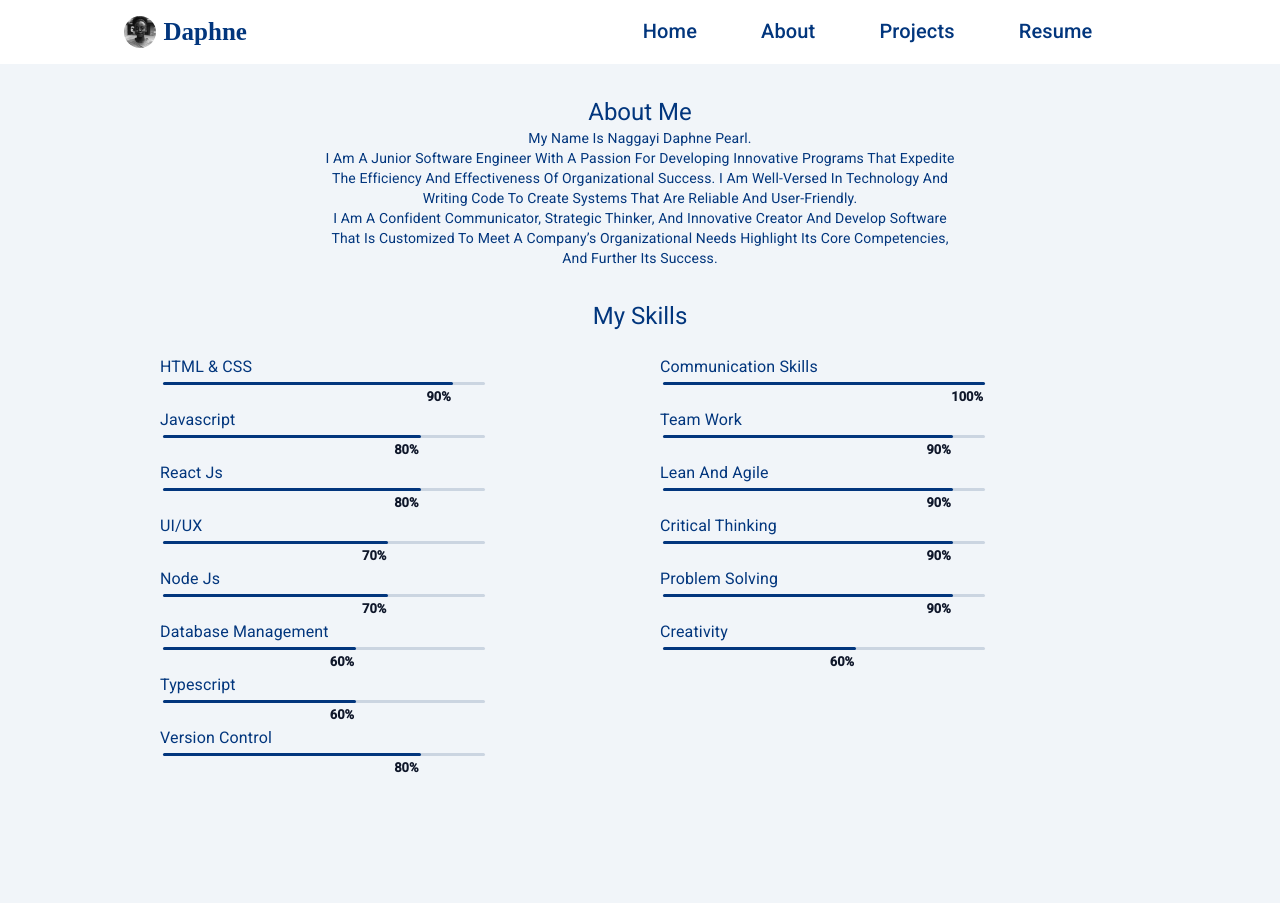
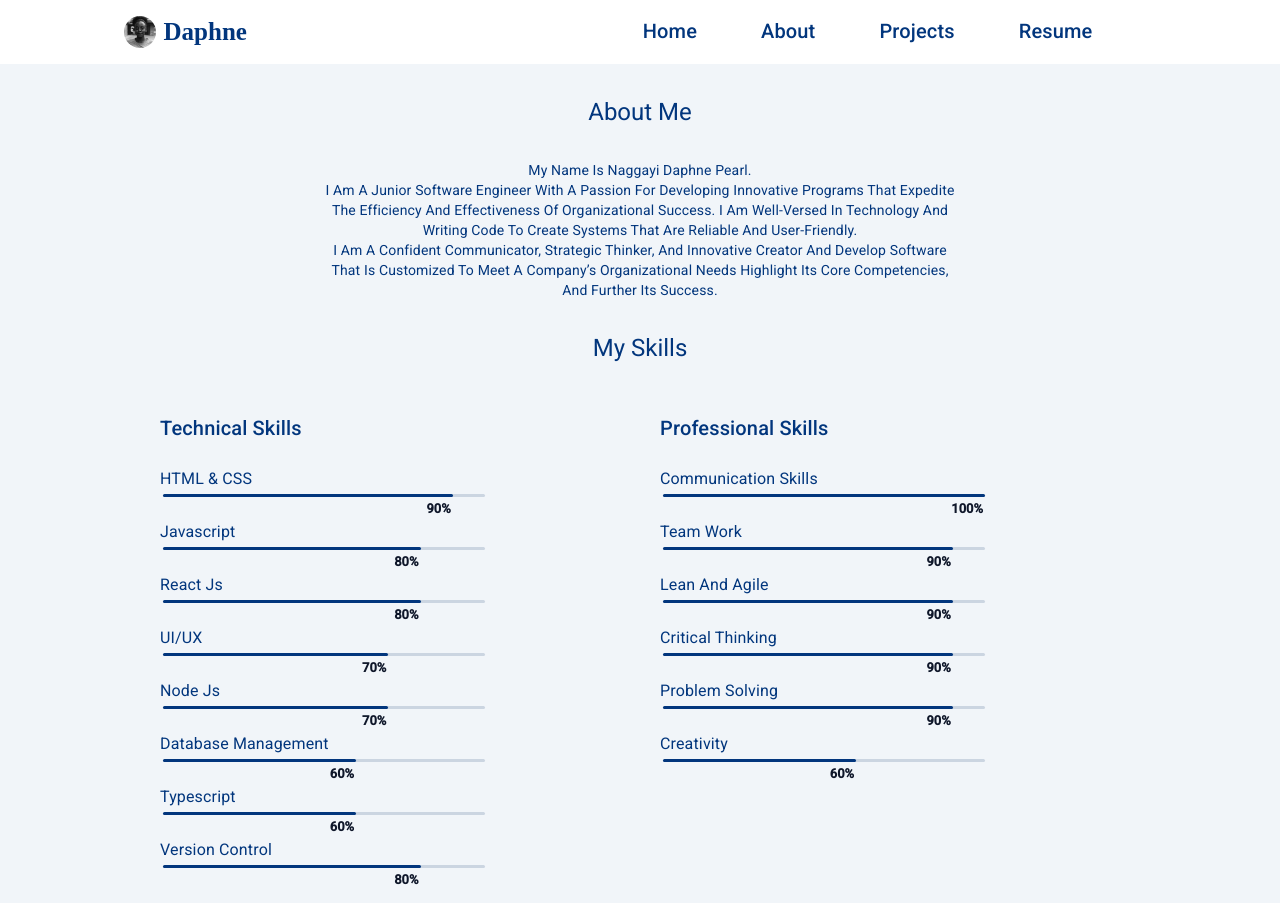
Before and after one commit to Naggayi-Daphne-Pearl/portfolio, a React (Create React App) app: page /about in a window 1280 px wide. Before the commit the page ends 800 px from the top, so only its background shows below. Built offline with nearby package versions, Linux system fonts and the light colour scheme.

Commit message:
Add margins to About page

```diff
--- a/src/Pages/About.js
+++ b/src/Pages/About.js
@@ -5,21 +5,21 @@ import ProgressBar from './ProgressBar'
 
 const About = () => {
   const technicalData = [
-    { text: 'HTML & CSS',  completed: 90,},
-    { text: 'Javascript',  completed: 80 },
-    { text: 'React js ',  completed: 80 },
-    { text: 'UI/UX',  completed: 70 },
-    { text: 'Node js ',  completed: 70 },
-    { text: 'Database Management' ,  completed: 60},
-    { text: 'Typescript',  completed: 60 },
-    { text: 'Version Control',  completed: 80 },
+    { text: 'HTML & CSS', completed: 90, },
+    { text: 'Javascript', completed: 80 },
+    { text: 'React js ', completed: 80 },
+    { text: 'UI/UX', completed: 70 },
+    { text: 'Node js ', completed: 70 },
+    { text: 'Database Management', completed: 60 },
+    { text: 'Typescript', completed: 60 },
+    { text: 'Version Control', completed: 80 },
   ]
 
   const professSkills = [
-    { text: 'Communication Skills', completed: 100,},
+    { text: 'Communication Skills', completed: 100, },
     { text: 'Team Work', completed: 90, },
-    { text: 'Lean and Agile', completed: 90,},
-    { text: 'Critical Thinking' , completed: 90,},
+    { text: 'Lean and Agile', completed: 90, },
+    { text: 'Critical Thinking', completed: 90, },
     { text: 'Problem Solving', completed: 90, },
     { text: 'Creativity', completed: 60, },
 
@@ -37,7 +37,7 @@ const About = () => {
           maxWidth: '40em',
           margin: '2rem auto'
         }}>
-          <Typography variant='h5' align='center'>About me </Typography>
+          <Typography variant='h5' align='center'  sx={{marginBottom:'5%'}}>About me </Typography>
           <Typography variant='body2' align='center'>My name is Naggayi Daphne Pearl. <br />  I am a junior software engineer with a passion for developing innovative programs that expedite the efficiency and effectiveness of organizational success. I am well-versed in technology and writing code to create systems that are reliable and user-friendly.
             <br />I am a confident communicator, strategic thinker, and innovative creator and develop software that is customized to meet a company’s organizational needs highlight its core competencies, and further its success.
           </Typography>
@@ -47,28 +47,30 @@ const About = () => {
           maxWidth: "60em",
           margin: '2rem auto'
         }}>
-          <Typography variant='h5' align='center'>My Skills </Typography>
+          <Typography variant='h5' align='center' sx={{marginBottom:'5%'}}>My Skills </Typography>
           <Grid container spacing={5}>
             <Grid item xs={12} lg={6}>
               <Box >
+                <Typography variant="h6">Technical Skills</Typography>
                 {technicalData.map((item, index) => (
                   <div key={index}>
                     <Typography sx={{
                       marginTop: '5%'
                     }}>{item.text}</Typography>
-                    <ProgressBar completed={item.completed} bgcolor="var(--primary-700)"/>
+                    <ProgressBar completed={item.completed} bgcolor="var(--primary-700)" />
                   </div>
                 ))}
               </Box>
             </Grid>
             <Grid item xs={12} lg={6}>
               <Box>
+                <Typography variant="h6">Professional Skills</Typography>
                 {professSkills.map((item, index) => (
                   <div key={index}>
                     <Typography sx={{
                       marginTop: '5%'
                     }}>{item.text}</Typography>
-                    <ProgressBar completed={item.completed} bgcolor="var(--primary-700)"/>
+                    <ProgressBar completed={item.completed} bgcolor="var(--primary-700)" />
                   </div>
                 ))}
               </Box>
@@ -85,9 +87,4 @@ const About = () => {
   )
 }
 
-const progressStyle = {
-  color: 'var(--primary-700)',
-
-}
-
 export default About
```
